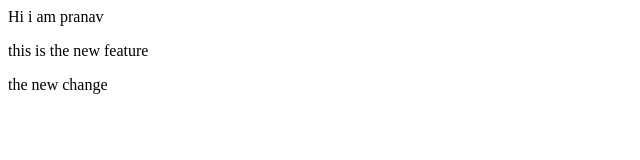
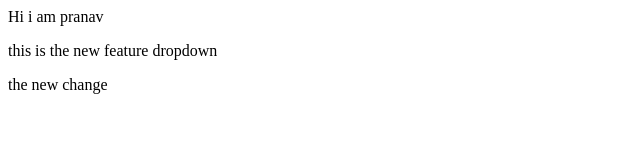
Before and after one commit to WarriorofDADA/localrepo, a plain HTML site: page index.html in a window 1280 px wide. Shown: the full height of the page, 0-640 px from the left. Drawn offline with Linux system fonts and the light colour scheme.

```diff
--- a/index.html
+++ b/index.html
@@ -1,3 +1,3 @@
 <p>Hi i am pranav</p>
-<p>this is the new feature</p>
+<p>this is the new feature dropdown</p>
 <p>the new change</p>
```
